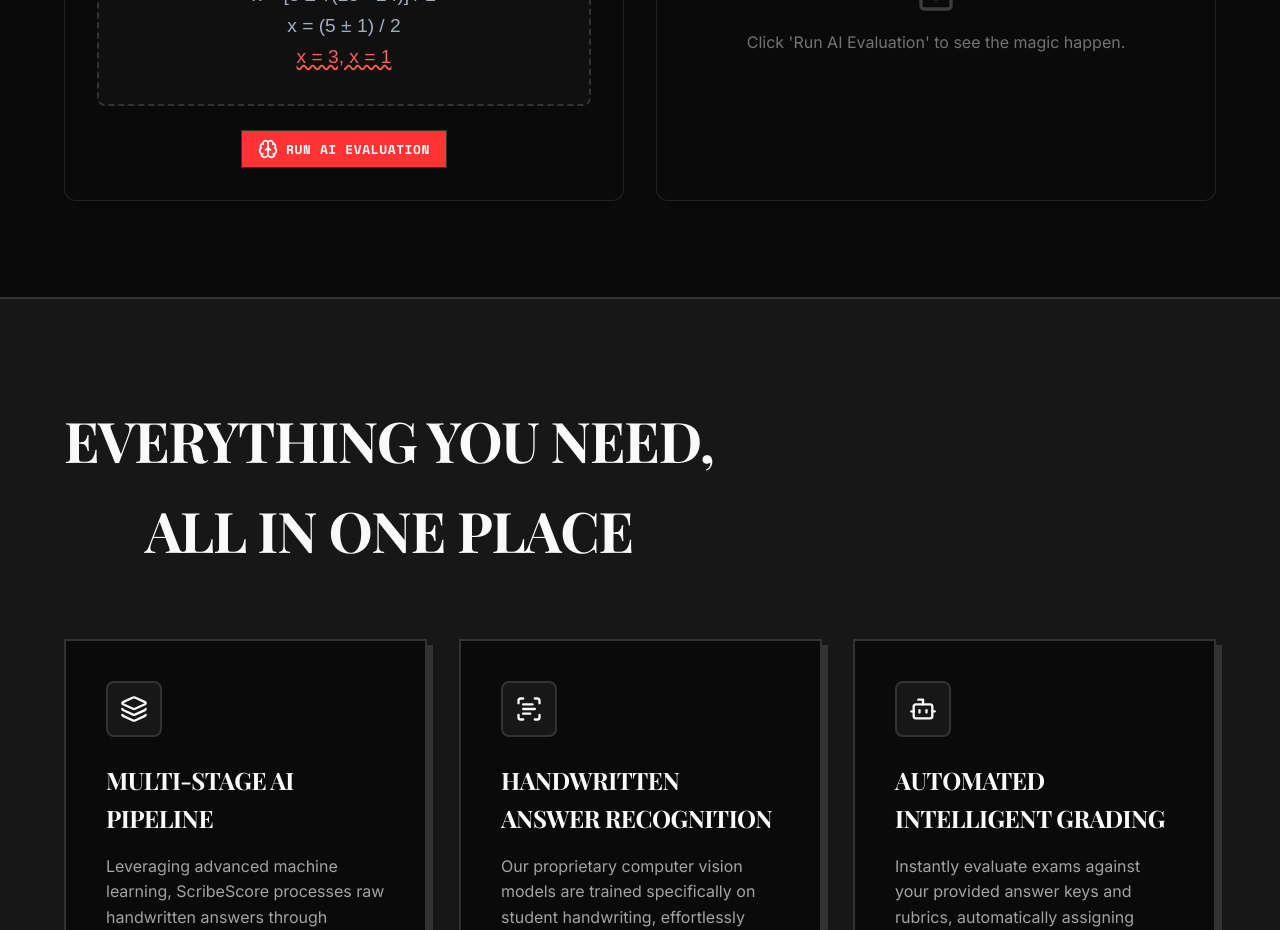
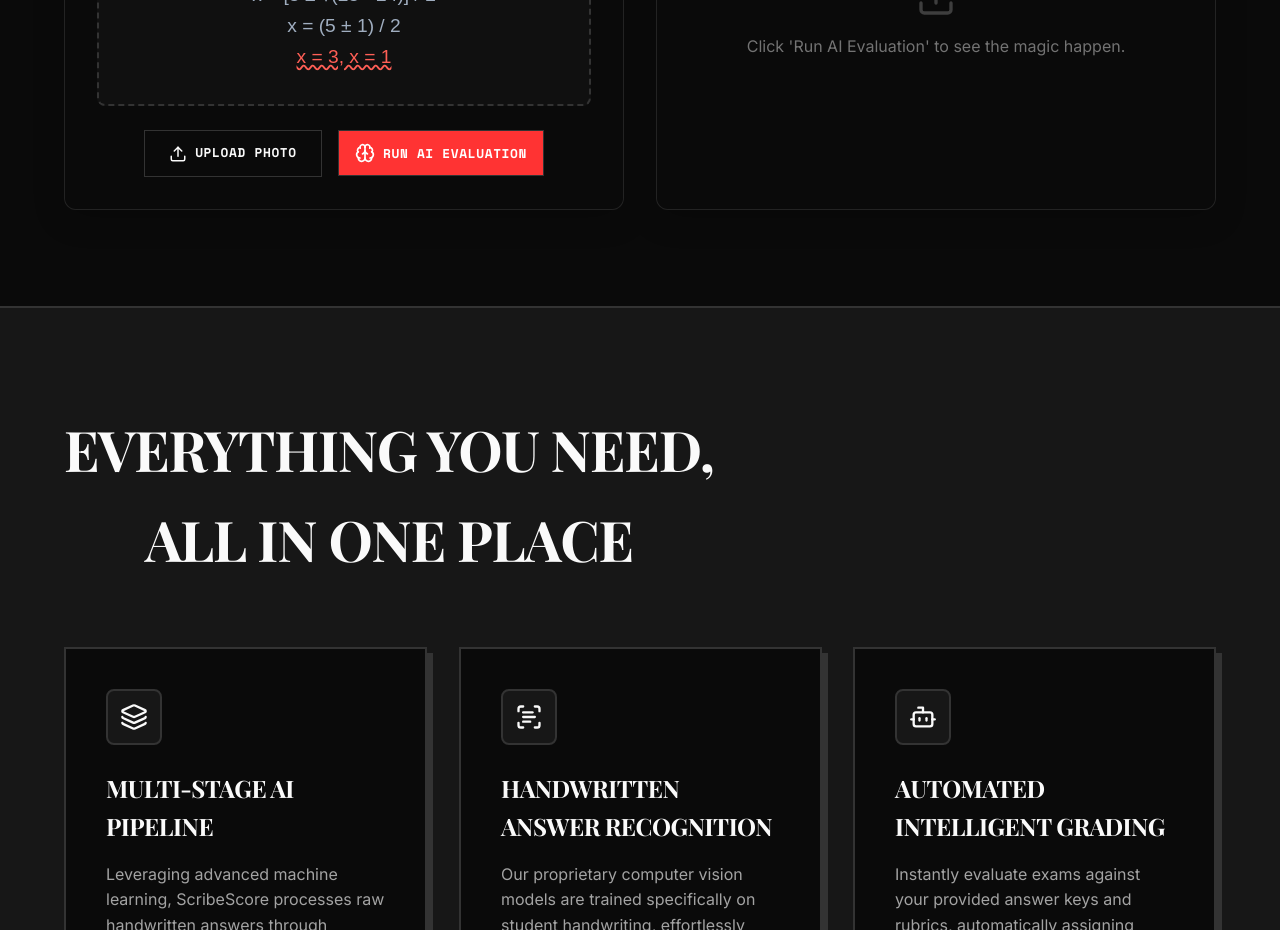
Before and after one commit to arnav192005/AUTO_SHEET_EVALUATOR, a React (Vite) app: page /#/ in a window 1280 px wide. Shown: the part 1420-2350 px from the top of the page. Built offline with nearby package versions, Linux system fonts and the light colour scheme; a web font is replaced by a local one.

Commit message:
Add file upload functionality to interactive demo

```diff
--- a/src/pages/Landing.jsx
+++ b/src/pages/Landing.jsx
@@ -8,6 +8,15 @@ const Landing = () => {
   const [activeWorkflowStep, setActiveWorkflowStep] = useState(0);
   const [isEvaluating, setIsEvaluating] = useState(false);
   const [demoResult, setDemoResult] = useState(null);
+  const [uploadedImageUrl, setUploadedImageUrl] = useState(null);
+
+  const handleFileUpload = (e) => {
+    const file = e.target.files[0];
+    if (file) {
+      setUploadedImageUrl(URL.createObjectURL(file));
+      setDemoResult(null);
+    }
+  };
 
   const runDemoEvaluation = () => {
     if (isEvaluating || demoResult) return;
@@ -29,6 +38,7 @@ const Landing = () => {
   const resetDemo = () => {
     setDemoResult(null);
     setIsEvaluating(false);
+    setUploadedImageUrl(null);
   };
 
   React.useEffect(() => {
@@ -135,7 +145,10 @@ const Landing = () => {
               <span className="panel-title">Student Answer Sheet.jpg</span>
             </div>
             <div className="panel-body">
-              <div className="mock-upload-area">
+              <div className="mock-upload-area" style={{ padding: uploadedImageUrl ? '0' : '2rem' }}>
+                {uploadedImageUrl ? (
+                  <img src={uploadedImageUrl} alt="Uploaded student sheet" style={{ width: '100%', height: '100%', minHeight: '250px', objectFit: 'contain', borderRadius: '8px' }} />
+                ) : (
                   <div className="math-equation-mock">
                     <p>Q: Find the roots of $x^2 - 5x + 6 = 0$</p>
                     <div className="handwriting-mock">
@@ -145,9 +158,15 @@ const Landing = () => {
                       <p className="error-text">x = 3, x = 1</p>
                     </div>
                   </div>
+                )}
                 {isEvaluating && <div className="scanning-laser"></div>}
               </div>
-              <div className="demo-controls">
+              <div className="demo-controls" style={{ display: 'flex', gap: '1rem', flexWrap: 'wrap', justifyContent: 'center' }}>
+                <label className="btn-secondary" style={{ cursor: 'pointer', display: 'flex', alignItems: 'center', gap: '0.5rem', padding: '0.75rem 1.5rem', margin: 0 }}>
+                  <Upload size={18} />
+                  Upload Photo
+                  <input type="file" accept="image/*" style={{ display: 'none' }} onChange={handleFileUpload} disabled={isEvaluating} />
+                </label>
                 {!demoResult ? (
                   <button
                     className="btn-primary evaluate-btn"
```
Lines whose indentation alone changed are shown as unchanged.
